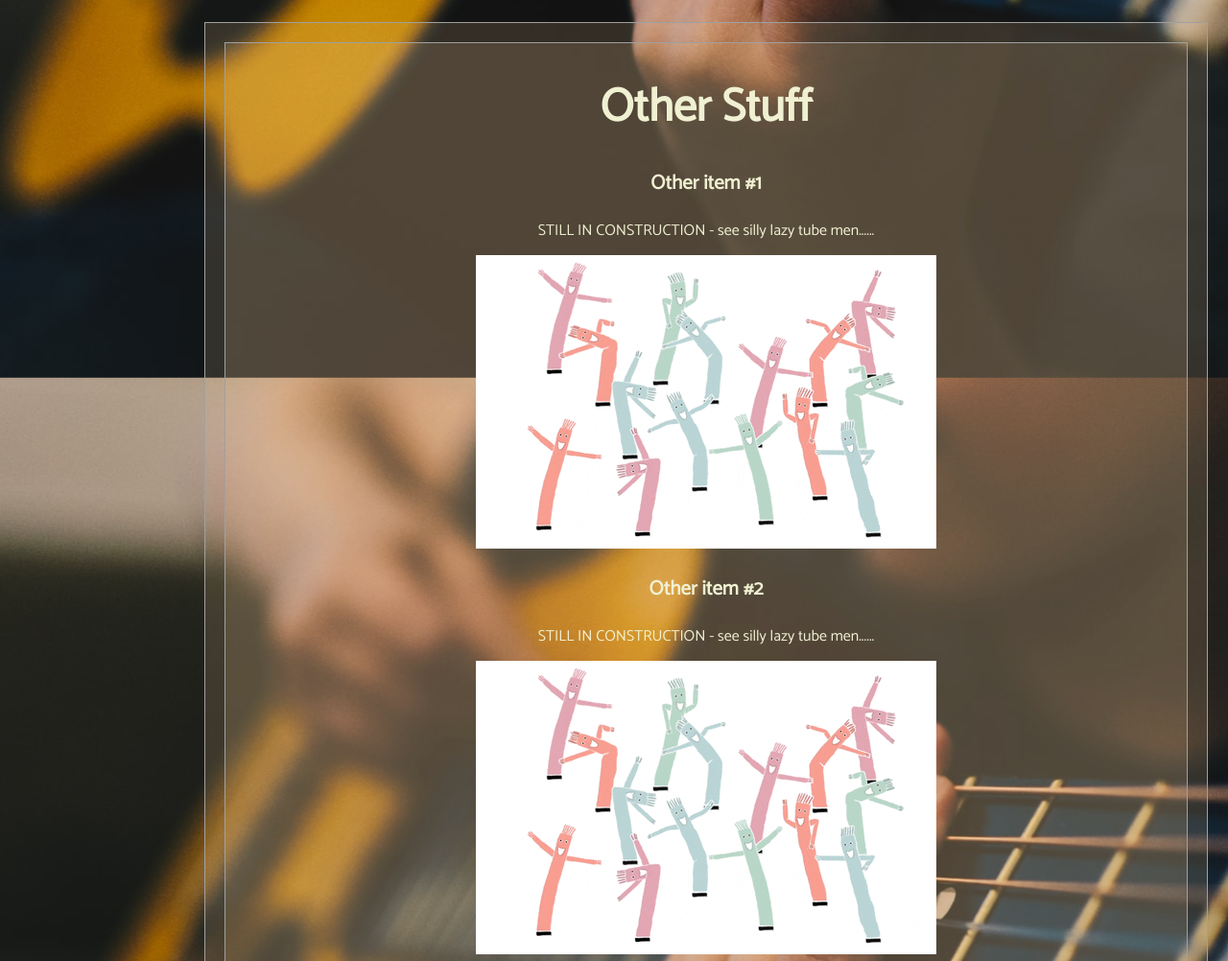
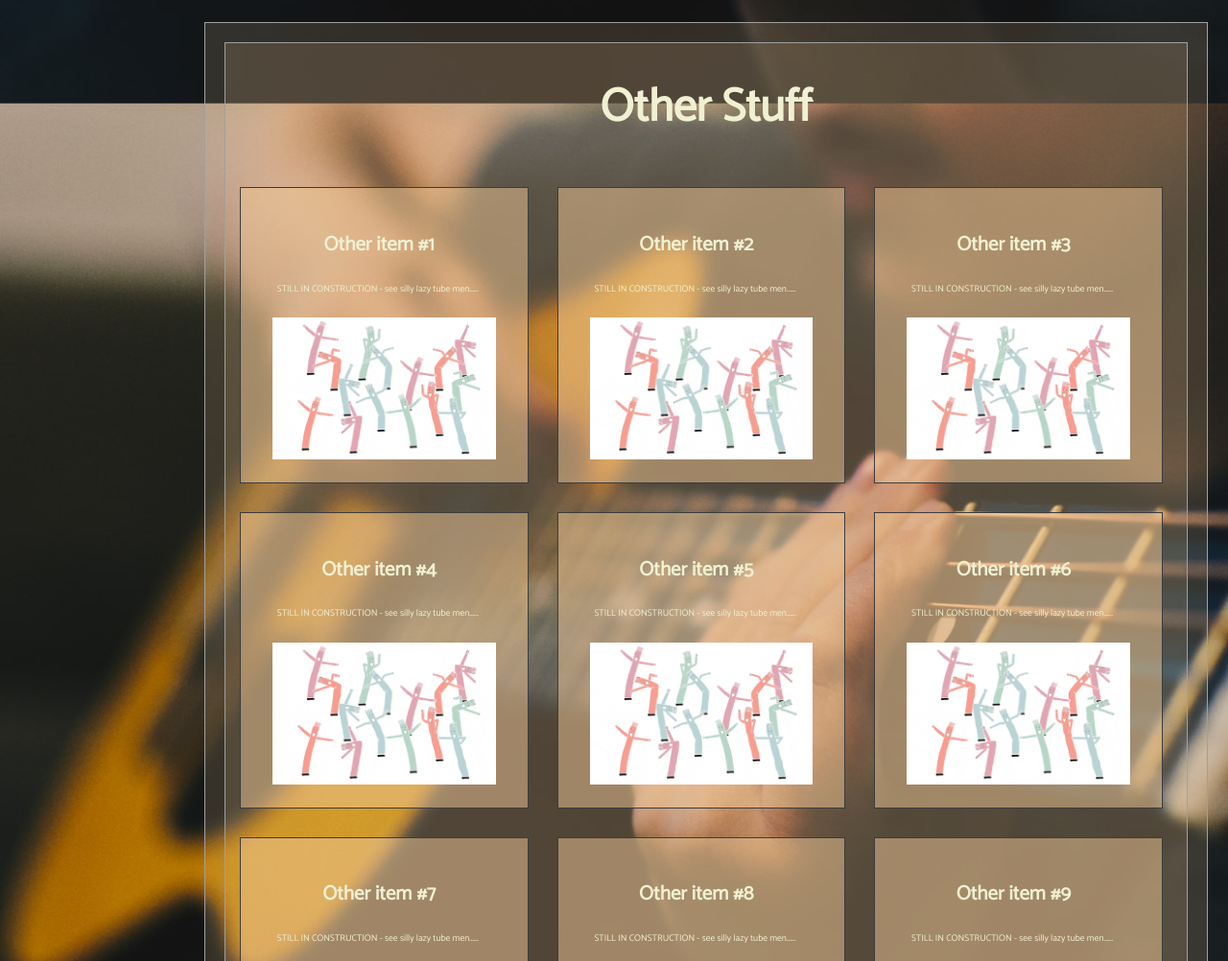
Before and after one commit to MotNosniktaw/portfolio-git-practice, a plain HTML site: page index.html in a window 1280 px wide. Shown: the part 4312-5314 px from the top of the page at 96% size. Drawn offline with Linux system fonts and the light colour scheme.

Commit message:
added css for other stuff items

```diff
--- a/styles.css
+++ b/styles.css
@@ -263,3 +263,30 @@ a:hover span {
     margin: 30px 5% 10px 5%;
     white-space: normal;
 }
+
+.other-item {
+    width: 30%;
+    margin: 1.5%;
+    padding: 2%;
+    float: left;
+    border: solid 1px rgb(60, 60, 60);
+    background-color: rgba(240, 200, 150, 0.5);
+    position: relative;
+    white-space: nowrap;
+}
+
+.other-item img {
+    width: 90%;
+    margin-top: 15px;
+}
+
+.other-item h4 {
+    width: 96%;
+    overflow: hidden;
+}
+
+.other-item p {
+    font-size: 0.6rem;
+    width: 95%;
+    overflow: hidden;
+}
```
